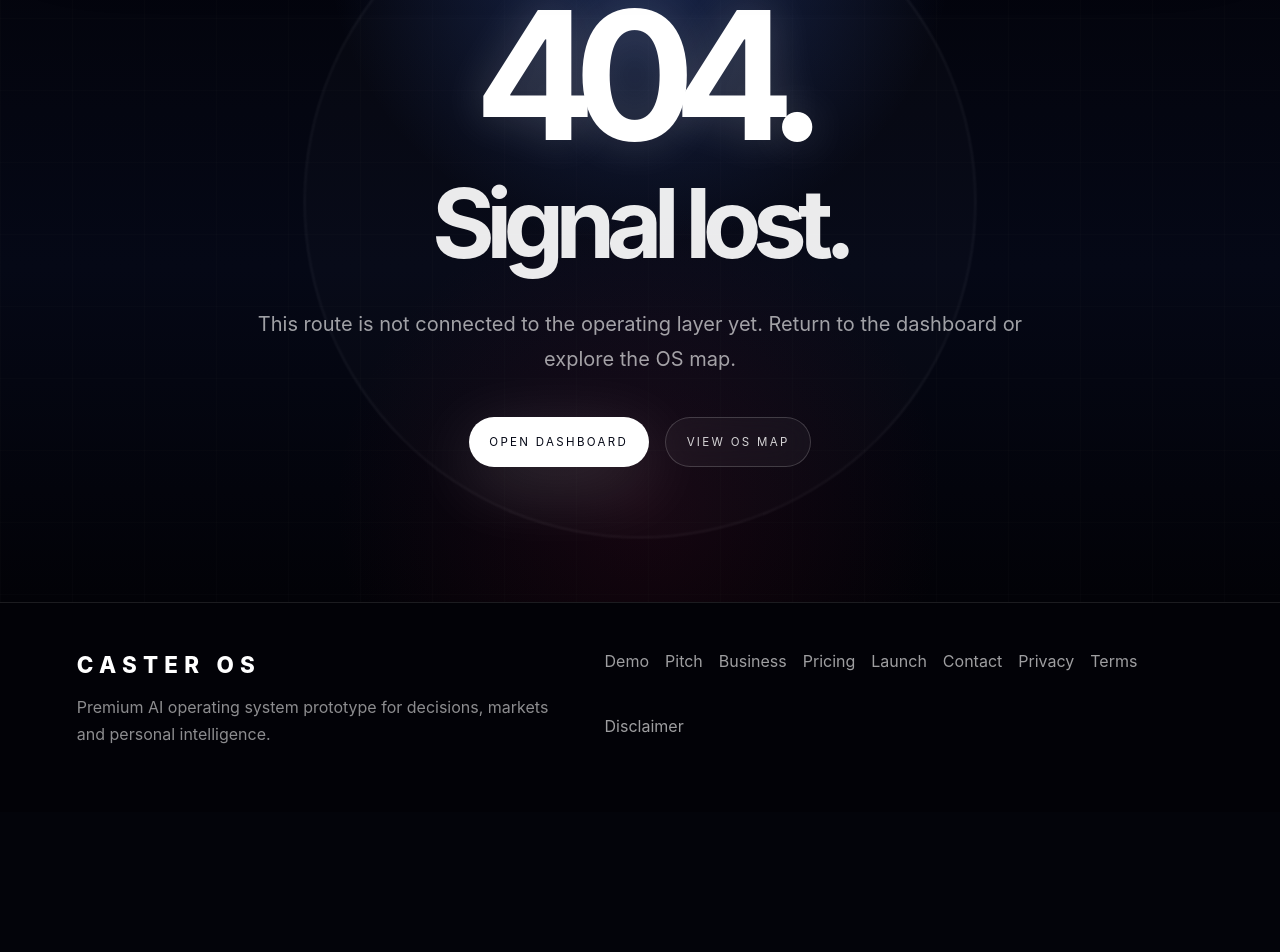
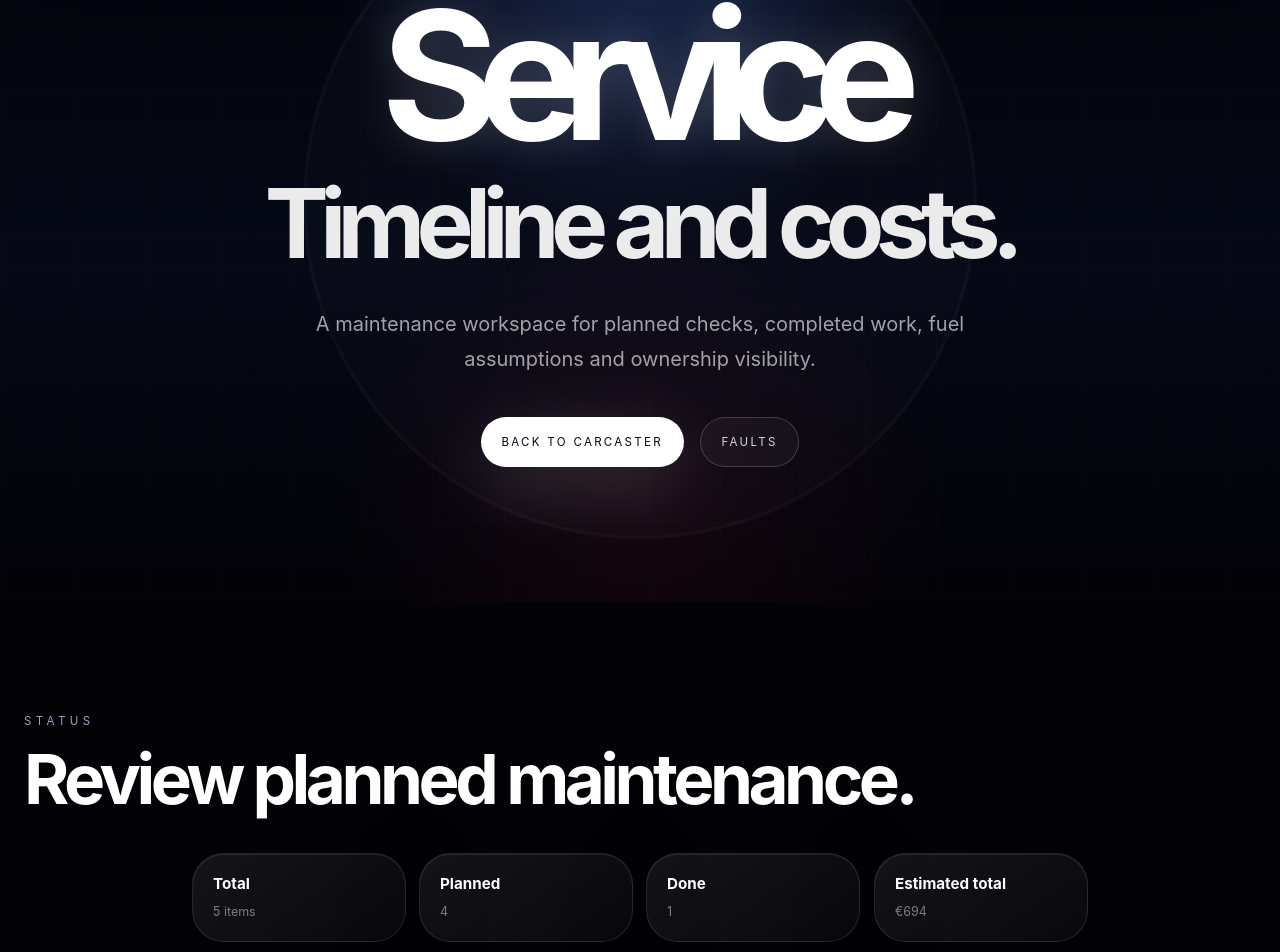
Before and after one commit to vv-glitchhub/Caster-hub, a Next.js app: page /apps/carcaster/maintenance in a window 1280 px wide. Before the commit this address had no page. Shown: the part 198-1150 px from the top of the page. Before the commit the page ends 1010 px from the top, so only its background shows below. Built offline with nearby package versions, Linux system fonts and the light colour scheme.

Commit message:
Add Carcaster maintenance workspace page

```diff
--- /dev/null
+++ b/app/apps/carcaster/maintenance/page.tsx
@@ -0,0 +1,64 @@
+import MotionSurface from '../../../../components/MotionSurface'
+import { calculateOwnershipCosts, getMaintenanceStatus } from '../../../../lib/carcaster-engine'
+
+const maintenance = [
+  { title: 'Lean condition diagnosis', status: 'planned' as const, cost: 175 },
+  { title: 'Intake and PCV check', status: 'planned' as const, cost: 95 },
+  { title: 'Parking sensor check', status: 'planned' as const, cost: 120 },
+  { title: 'Oil and filter service', status: 'done' as const, cost: 180 },
+  { title: 'Inspection readiness', status: 'planned' as const, cost: 80 }
+]
+
+const status = getMaintenanceStatus(maintenance)
+const costs = calculateOwnershipCosts(maintenance, { km: 500, consumption: 4, price: 2.2 })
+
+export default function CarcasterMaintenancePage() {
+  return (
+    <main className="home-page">
+      <section className="home-hero">
+        <div className="home-bg" />
+        <div className="home-grid" />
+        <div className="home-orb" />
+        <div className="home-hero-inner">
+          <p className="home-eyebrow">Carcaster Maintenance</p>
+          <h1 className="home-title">Service</h1>
+          <h2 className="home-subtitle">Timeline and costs.</h2>
+          <p className="home-lead">A maintenance workspace for planned checks, completed work, fuel assumptions and ownership visibility.</p>
+          <div className="home-actions">
+            <a className="primary-button" href="/apps/carcaster">Back to Carcaster</a>
+            <a className="secondary-button" href="/apps/carcaster/faults">Faults</a>
+          </div>
+        </div>
+      </section>
+
+      <section className="home-section">
+        <div className="home-container">
+          <p className="section-label">Status</p>
+          <h2 className="section-title">{status.nextAction}</h2>
+          <div className="home-highlight-grid">
+            <MotionSurface className="home-highlight-card"><p className="home-card-title">Total</p><p className="home-card-text">{status.total} items</p></MotionSurface>
+            <MotionSurface className="home-highlight-card"><p className="home-card-title">Planned</p><p className="home-card-text">{status.planned}</p></MotionSurface>
+            <MotionSurface className="home-highlight-card"><p className="home-card-title">Done</p><p className="home-card-text">{status.done}</p></MotionSurface>
+            <MotionSurface className="home-highlight-card"><p className="home-card-title">Estimated total</p><p className="home-card-text">€{costs.total}</p></MotionSurface>
+          </div>
+        </div>
+      </section>
+
+      <section className="home-section">
+        <div className="home-container">
+          <p className="section-label">Timeline</p>
+          <h2 className="section-title">Work items.</h2>
+          <div className="home-module-grid">
+            {maintenance.map((item) => (
+              <MotionSurface key={item.title} className="home-module-card min-h-0">
+                <p className="home-module-label">{item.status}</p>
+                <h3 className="home-module-title">{item.title}</h3>
+                <p className="home-module-text">Estimated / logged cost: €{item.cost}</p>
+              </MotionSurface>
+            ))}
+          </div>
+        </div>
+      </section>
+    </main>
+  )
+}
```
